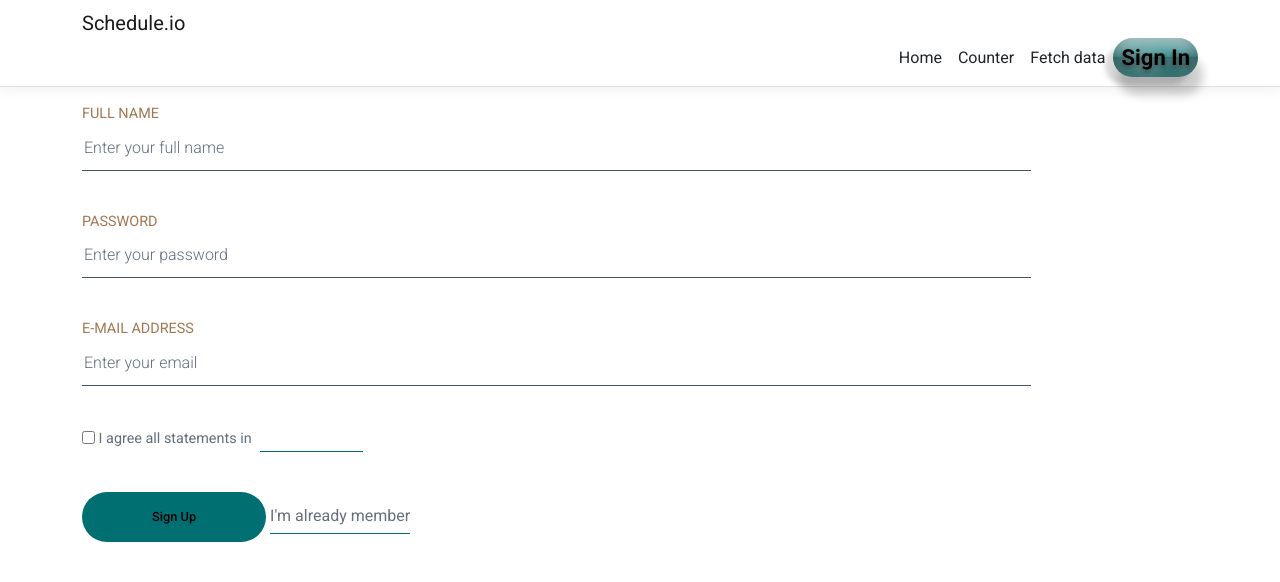
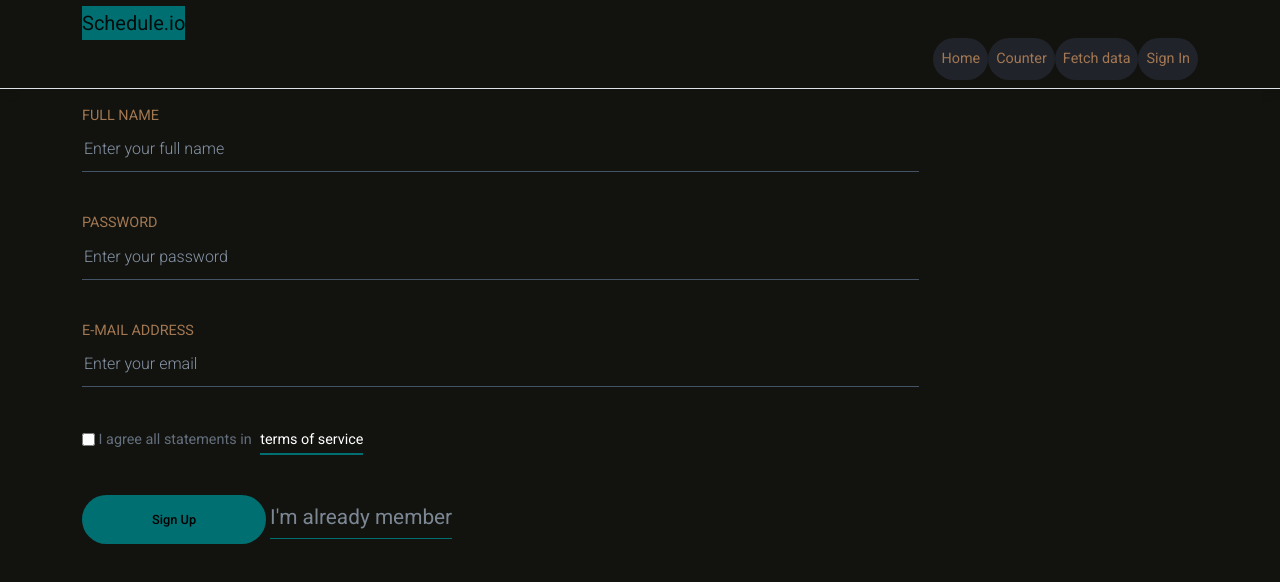
Before and after one commit to KrishanPatel001/schedule.io, a React (Create React App) app in the folder ClientApp/: page /sign-up in a window 1280 px wide. Shown: the top 582 px of the page. Built offline with nearby package versions, Linux system fonts and the light colour scheme.

Commit message:
made some edits to login

```diff
--- a/ClientApp/src/App.css
+++ b/ClientApp/src/App.css
@@ -1,16 +1,24 @@
 .App {
-  height: 100vh;
+  height: 100%;
   display: flex;
   color: #A27752;
+}
+
+#root {
+  background-color: #12130f;
 }
 
 .appAside {
   width: 50%;
   background-color: #006F71;
+  background-image: url(./images/ccu-logo.png);
+  background-size: 90%;
+  background-position: center center;
+  background-repeat: no-repeat;
 }
 
 .appForm {
-  width: 50%;
+  width: 60%;
   background-color: #12130f;
   padding: 25px 40px;
   overflow: auto;
@@ -19,7 +27,7 @@
 .pageSwitcher {
   display: flex;
   justify-content: flex-end;
-  margin-bottom: 10%;
+  margin-bottom: 20%;
 }
 
 .pageSwitcherItem {
@@ -36,16 +44,16 @@
 
 .pageSwitcherItem-active {
   background-color: #006F71;
-  color: #000000;
+  color: #ffffff;
 }
 
 .pageSwitcherItem:first-child {
-  border-top-left-radius: 25px;
-  border-bottom-left-radius: 25px;
+  border-top-left-radius: 30px;
+  border-bottom-left-radius: 30px;
 }
 .pageSwitcherItem:last-child {
-  border-top-right-radius: 25px;
-  border-bottom-right-radius: 25px;
+  border-top-right-radius: 30px;
+  border-bottom-right-radius: 30px;
 }
 
 .formCenter {
@@ -62,18 +70,18 @@
   color: #A27752;
   text-decoration: none;
   display: inline-block;
-  font-size: 1.7em;
+  font-size: 1.8em;
   margin: 0 10px;
   padding-bottom: 5px;
 }
 
 .formTitleLink:first-child {
-  margin-left: 0;
+  margin: 0;
 }
 
 .formTitleLink-active {
   color: #A27752;
-  border-bottom: 1px solid #006F71;
+  border-bottom: 2px solid #006F71;
 }
 
 .formField {
@@ -87,7 +95,7 @@
   color: #A27752;
 }
 .formFieldInput {
-  width: 85%;
+  width: 75%;
   background-color: transparent;
   border: none;
   color: #A27752;
@@ -100,7 +108,7 @@
 }
 
 .formFieldInput::placeholder {
-  color: #616e7f;
+  color: #8895a7;
 }
 
 .formFieldButton {
@@ -115,11 +123,12 @@
 }
 
 .formFieldLink {
-  color: #66707d;
+  color: #7c8794;
   text-decoration: none;
   display: inline-block;
   border-bottom: 1.5px solid #006F71;
   padding-bottom: 5px;
+  font-size: 1.3em;
 }
 
 .formFieldCheckboxLabel {
@@ -134,37 +143,9 @@
 
 .formFieldTermsLink {
   color: white;
-  border-bottom: 1px solid #006F71;
+  border-bottom: 2px solid #006F71;
   text-decoration: none;
   display: inline-block;
   padding-bottom: 2px;
   margin-left: 5px;
 }
-
-.glossy-button {
-  display: inline-block;
-  position: relative;
-  background-color: #AAA;
-  background-image: linear-gradient( /* chrome */
-    hsla(0, 0%, 100%, 0.6), hsla(0, 0%, 100%, 0) 50%,
-    hsla(0, 0%, 0%, 0.3) 50%, hsla(0, 0%, 100%, 0.2)
-  );
-  font-size: 22px;
-  font-weight: bold;
-  color: rgb(0, 0, 0);
-  padding: 3px 3px;
-  text-shadow:
-    0 0 15px hsla(0, 0%, 100%, 1), /* bloom */
-    0 2px 4px hsla(0, 0%, 0%, 0.7); /* drop shadow */
-  border: none;
-  border-radius: 30px;
-  box-shadow:
-    inset 0 -5px 20px hsla(0, 0%, 0%, 0.4), /* top light */
-    inset 0 5px 20px hsla(0, 0%, 100%, 0.4), /* bottom shadow */
-    /* multiple light sources yall */
-    -8px 8px 5px hsla(0, 0%, 0%, 0.15), /* drop shadow 1 */
-    5px 18px 10px hsla(0, 0%, 0%, 0.2); /* drop shadow 2 */
-  cursor: pointer;
-  transition: transform 0.1s, box-shadow 0.1s;
-}
-.glossy-button--teal { background-color: #006F71; }
--- a/ClientApp/src/App.js
+++ b/ClientApp/src/App.js
@@ -9,7 +9,7 @@ import SignIn from "./components/SignInPage";
 import { HashRouter as Router, Route, NavLink } from "react-router-dom";
 
 import './custom.css'
-//import "./App.css";
+import "./App.css";
 
 export class App extends Component {
   static displayName = App.name;
--- a/ClientApp/src/components/NavMenu.css
+++ b/ClientApp/src/components/NavMenu.css
@@ -1,11 +1,13 @@
 a.navbar-brand {
   white-space: normal;
+  background-color: #006F71;
   text-align: center;
   word-break: break-all;
 }
 
 html {
   font-size: 14px;
+  background-color: #12130f;
 }
 @media (min-width: 768px) {
   html {
--- a/ClientApp/src/components/NavMenu.js
+++ b/ClientApp/src/components/NavMenu.js
@@ -2,6 +2,7 @@ import React, { Component } from 'react';
 import { Collapse, Container, Navbar, NavbarBrand, NavbarToggler, NavItem, NavLink } from 'reactstrap';
 import { Link } from 'react-router-dom';
 import './NavMenu.css';
+import '../App.css';
 
 export class NavMenu extends Component {
   static displayName = NavMenu.name;
@@ -33,30 +34,33 @@ export class NavMenu extends Component {
                 <NavItem>
                   <NavLink
                     tag={Link}
-                    className="text-dark"
+                    activeclassname="pageSwitcherItem-active"
+                    className="pageSwitcherItem"
                     to="/">Home
                   </NavLink>
                 </NavItem>
                 <NavItem>
                   <NavLink
                     tag={Link}
-                    className="text-dark"
+                    activeclassname="pageSwitcherItem-active"
+                    className="pageSwitcherItem"
                     to="/counter">Counter
                   </NavLink>
                 </NavItem>
                 <NavItem>
                   <NavLink
                     tag={Link}
-                    className="text-dark"
+                    activeclassname="pageSwitcherItem-active"
+                    className="pageSwitcherItem"
                     to="/fetch-data">Fetch data
                   </NavLink>
                 </NavItem>
                 <NavItem>
                   <NavLink
                     tag={Link}
-                    to="/Sign-in"
+                    to="/sign-in#/sign-in"
                     activeclassname="pageSwitcherItem-active"
-                    className="pageSwitcherItem glossy-button glossy-button--teal">
+                    className="pageSwitcherItem">
                     Sign In
                   </NavLink>
                 </NavItem>
--- a/ClientApp/src/components/SignIn.js
+++ b/ClientApp/src/components/SignIn.js
@@ -68,7 +68,7 @@ class SignInForm extends Component {
 
               <div className="formField">
                 <button className="formFieldButton">Sign In</button>{" "}
-                <Link to="/sign-up" className="formFieldLink">
+                <Link to="../../sign-up" className="formFieldLink">
                   Create an account
                 </Link>
               </div>
--- a/ClientApp/src/components/SignInPage.js
+++ b/ClientApp/src/components/SignInPage.js
@@ -10,7 +10,7 @@ export class SignIn extends Component {
 
     render () {
         return (
-            <Router basename="/react-auth-ui/">
+            <Router basename="/">
               <div className="App">
                 <div className="appAside" />
                 <div className="appForm">
@@ -24,7 +24,7 @@ export class SignIn extends Component {
                     </NavLink>
                     <NavLink
                       exact
-                      to="/"
+                      to="/sign-up"
                       activeClassName="pageSwitcherItem-active"
                       className="pageSwitcherItem "
                     >
@@ -43,7 +43,7 @@ export class SignIn extends Component {
                     or{" "}
                     <NavLink
                       exact
-                      to="/"
+                      to="/sign-up"
                       activeClassName="formTitleLink-active"
                       className="formTitleLink"
                     >
@@ -51,7 +51,7 @@ export class SignIn extends Component {
                     </NavLink>
                   </div>
 
-                  <Route exact path="/" component={SignUpForm} />
+                  <Route path="/sign-up" component={SignUpForm} />
                   <Route path="/sign-in" component={SignInForm} />
                 </div>
               </div>
--- a/ClientApp/src/index.css
+++ b/ClientApp/src/index.css
@@ -6,7 +6,7 @@
 }
 
 body {
-  margin: 0;
+  margin: 0px;
   padding: 0;
 }
 
--- a/ClientApp/src/index.js
+++ b/ClientApp/src/index.js
@@ -4,7 +4,6 @@ import ReactDOM from 'react-dom';
 import { BrowserRouter } from 'react-router-dom';
 import App from './App';
 import "./index.css";
-import registerServiceWorker from './registerServiceWorker';
 
 const baseUrl = document.getElementsByTagName('base')[0].getAttribute('href');
 const rootElement = document.getElementById('root');
@@ -14,5 +13,3 @@ ReactDOM.render(
     <App />
   </BrowserRouter>,
   rootElement);
-
-registerServiceWorker();
```
Also changed, not shown: ClientApp/src/registerServiceWorker.js (deleted, +0 -108 lines), ClientApp/src/images/ccu-logo.png (added).
